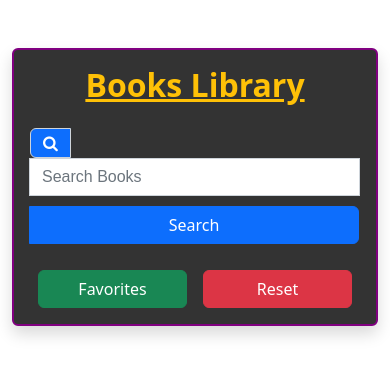
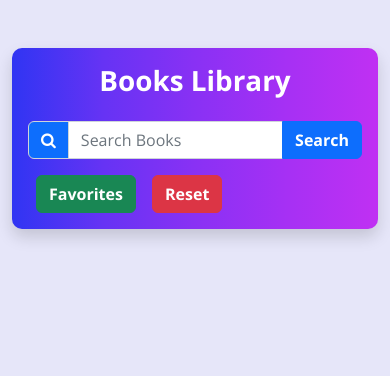
Before and after one commit to tal6203/API-Libary, a website: page static/search_book.html in a window 390 px wide. Drawn offline with nearby package versions, Linux system fonts and the light colour scheme; some packages are replaced by stand-ins of ours; a script that the page names is missing; files whose address does not match are found by name.

Commit message:
Update search_book.css

```diff
--- a/static/search_book.css
+++ b/static/search_book.css
@@ -1,84 +1,29 @@
-/* Default styles for larger screens */
 body {
-  background-image: url("./img/background.jpg");
-  background-size: cover;
+  background-color: #e6e6f9;
+  color: #333;
+  font-family: 'Open Sans', sans-serif;
 }
 
-.card {
-  border: 4px solid purple;
-  background-color: #333;
+.background-card {
+  color: white;
+  border: none;
+  border-radius: 10px;
+  background-image: linear-gradient(to left, #c030f3, #a630f4, #8931f4, #6633f4, #3035f3);
 }
 
-.card-title {
-  text-align: center;
-  font-size: 44px;
-  font-weight: bold;
-  color: #ffc107;
-  margin-bottom: 20px;
-  text-decoration: underline;
+.input-group-text {
+  border-radius: 0.375rem 0 0 0.375rem;
 }
 
-#subject_book {
-  width: 120px;
-  font-family: Arial, sans-serif;
+.btn-primary, .btn-success, .btn-danger {
+  border-radius: 0.375rem;
 }
 
-#btn_add {
-  background-color: #28a745;
-  color: white;
-  border: none;
-  border-radius: 5px;
-  padding: 10px 20px;
-  cursor: pointer;
-  display: block;
-  margin: 0 auto;
+.btn {
+  font-weight: bold;
 }
 
-#list_of_book {
-  font-family: Arial, sans-serif;
+#btn_add{
+  margin-top: 10px;
+  border: 2px solid #333;
 }
-
-#list_of_book th {
-  background-color: #f8f9fa;
-}
-
-#list_of_book th,
-#list_of_book td {
-  border: 1px solid #dee2e6;
-  padding: 8px;
-}
-
-#list_of_book td {
-  color: #dee2e6;
-}
-
-/* Media query for smaller screens */
-@media (max-width: 768px) {
-  .btn_th {
-    width: 20px;
-    height: 20px;
-  }
-  #list_of_book {
-    font-size: 12px;
-  }
-
-  /* Adjust card layout for smaller screens */
-  .card {
-    border: 2px solid purple;
-  }
-
-  .card-title {
-    font-size: 32px;
-  }
-
-  #subject_book {
-    width: 100%;
-  }
-
-  #btn_search,
-  #btn_favorites,
-  #btn_reset {
-    width: 100%;
-    margin-top: 10px;
-  }
-}
```
